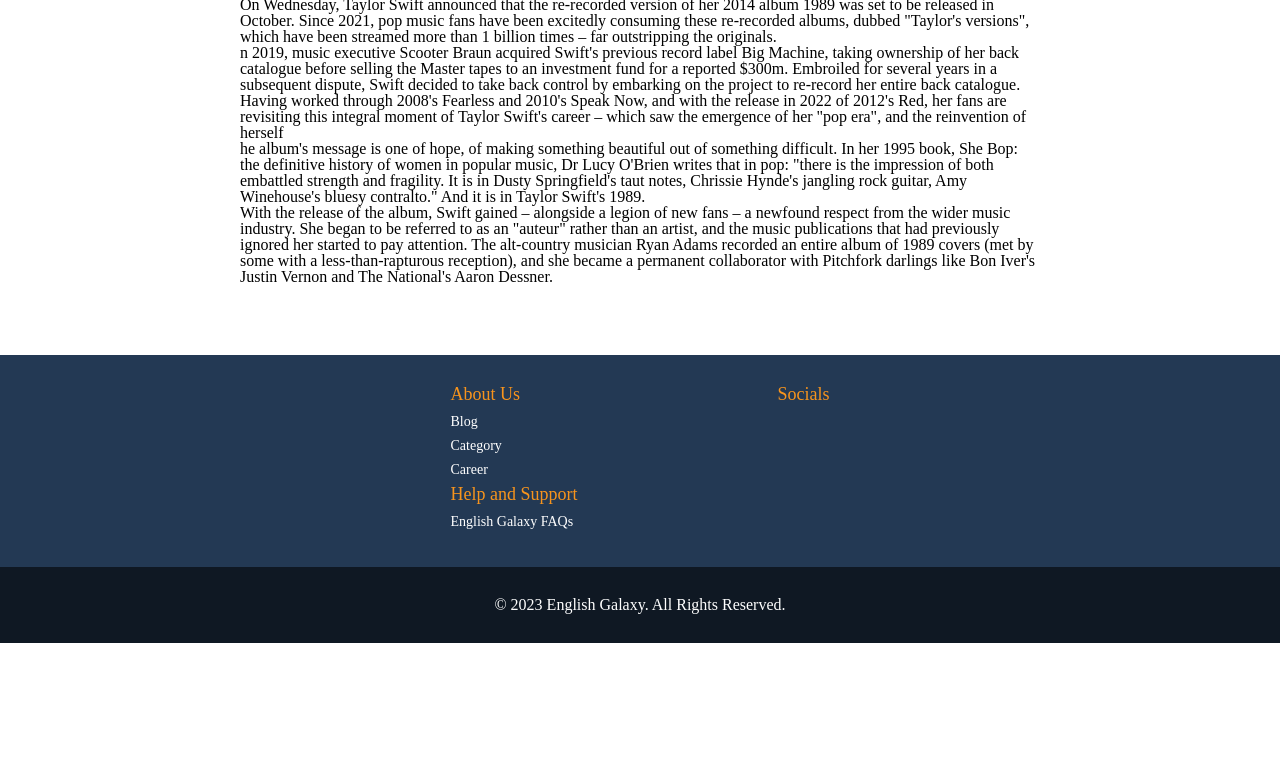
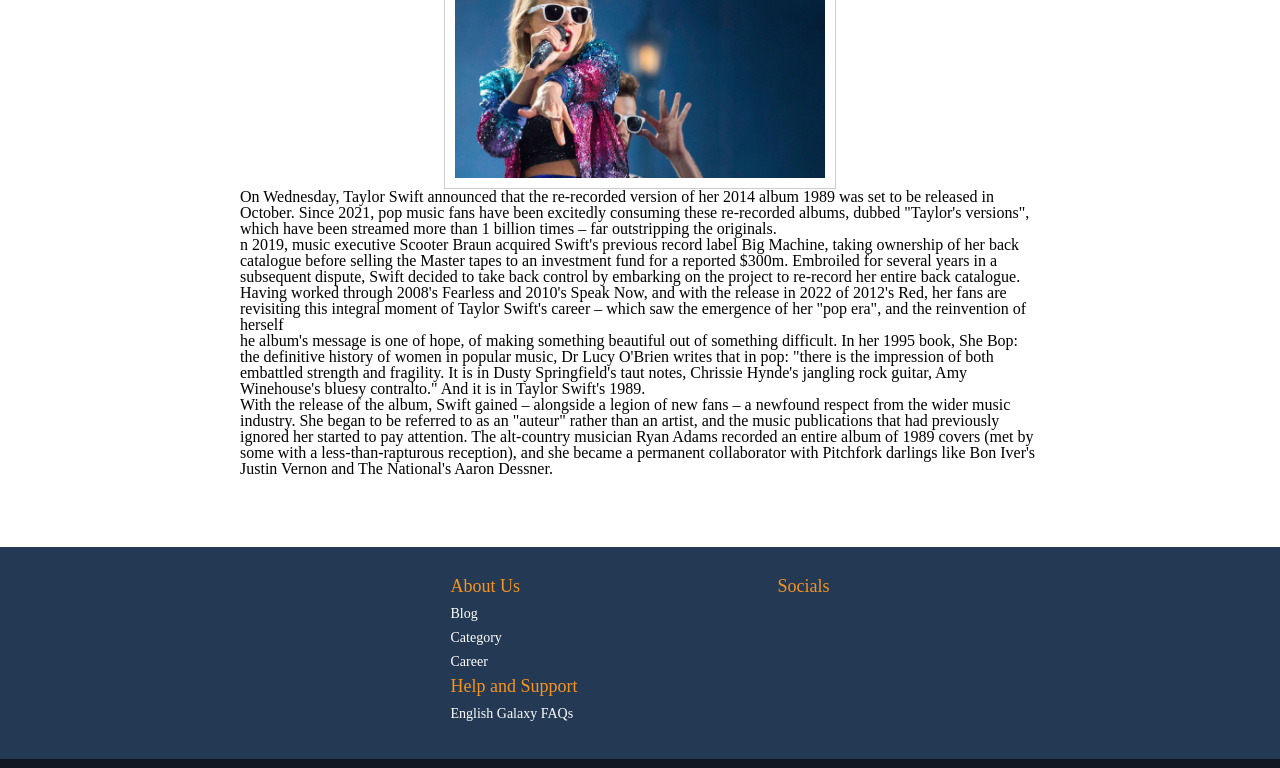
Before and after one commit to hauranasy/back-end-capstone-project-section-palembang-group-9, a plain HTML site: page index.html in a window 1280 px wide. Shown: the part 287-1055 px from the top of the page. Before the commit the page ends 930 px from the top, so only its background shows below. Drawn offline with Linux system fonts and the light colour scheme.

Commit message:
Update index.html

```diff
--- a/index.html
+++ b/index.html
@@ -43,7 +43,7 @@
       <div class="maincontainer">
           <h1>Taylor Swift's 1989: The return of a pop music masterpiece</h1>
         <div class="center-image">
-          <img src="image/gambar1.png" alt="png" width="370px">
+          <img src="img/gambar1.png" alt="png" width="370px">
         </div>
           <p>On Wednesday, Taylor Swift announced that the re-recorded version of her 2014 album 1989 was set to be released in October. Since 2021, pop music fans have been excitedly consuming these re-recorded albums, dubbed "Taylor's versions", which have been streamed more than 1 billion times – far outstripping the originals.</p>
           <p>n 2019, music executive Scooter Braun acquired Swift's previous record label Big Machine, taking ownership of her back catalogue before selling the Master tapes to an investment fund for a reported $300m. Embroiled for several years in a subsequent dispute, Swift decided to take back control by embarking on the project to re-record her entire back catalogue. Having worked through 2008's Fearless and 2010's Speak Now, and with the release in 2022 of 2012's Red, her fans are revisiting this integral moment of Taylor Swift's career – which saw the emergence of her "pop era", and the reinvention of herself</p>
```
